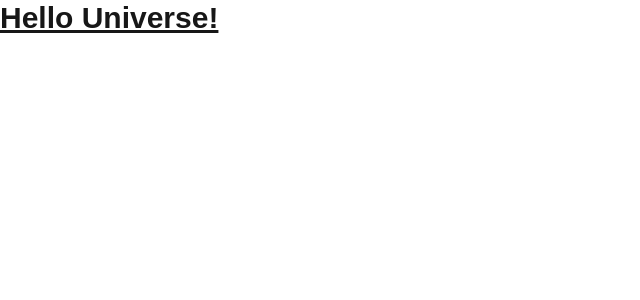
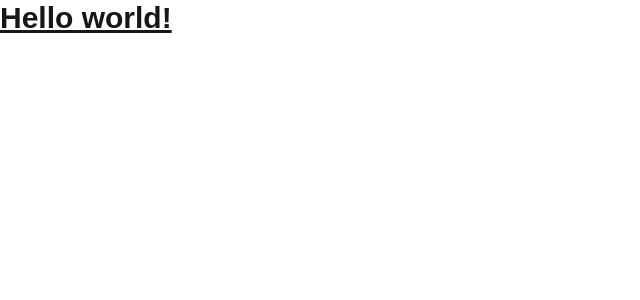
Before and after one commit to Dare187/backend__system, a Next.js app: page / in a window 1280 px wide. Shown: the top 300 px of the page, without its empty margins (0-640 px from the left). Built offline with nearby package versions, Linux system fonts and the light colour scheme.

Commit message:
update project

```diff
--- a/app/page.tsx
+++ b/app/page.tsx
@@ -3,7 +3,7 @@
 export default function Home() {
   return (
     <div>
-      <h1 className="text-3xl font-bold underline">Hello Universe!</h1>
+      <h1 className="text-3xl font-bold underline">Hello world!</h1>
     </div>
   );
 }
```
